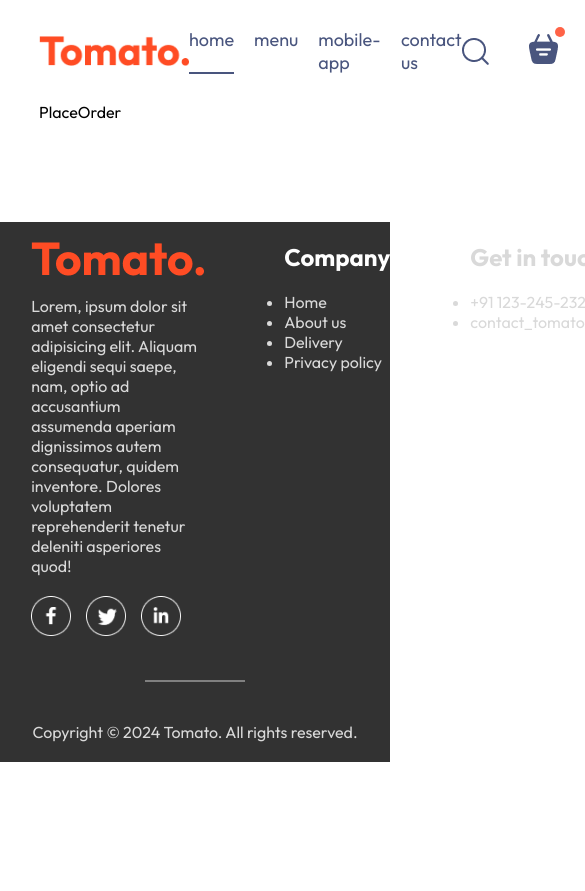
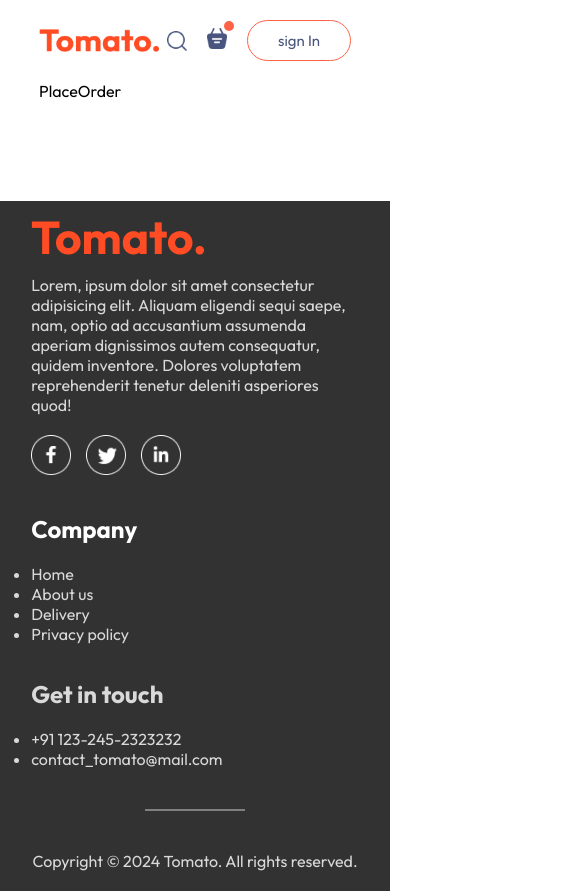
Before and after one commit to Akashkhandekar-git/Foodie, a React (Vite) app in the folder Foodie/: page /placeorder in a window 390 px wide. Shown: the top 891 px of the page, 585 px wide, since content can reach past the window. Before the commit the page ends 844 px from the top, so only its background shows below. Built offline with nearby package versions, Linux system fonts and the light colour scheme.

Commit message:
Added Responsive code

```diff
--- a/Foodie/src/Component/ExploreMenu/ExploreMenu.css
+++ b/Foodie/src/Component/ExploreMenu/ExploreMenu.css
@@ -57,3 +57,10 @@
     border: 4px solid tomato;
     padding: 2px;
 }
+
+@media(max-width:1050px){
+    .explore-menu-text{
+        max-width: 100%;
+        font-size: 14px;
+    }
+}
--- a/Foodie/src/Component/Footer/Footer.css
+++ b/Foodie/src/Component/Footer/Footer.css
@@ -45,3 +45,15 @@
     background-color: grey;
     border: none;
 }
+
+@media (max-width:750px) {
+    .footer-content{
+        display: flex;
+        flex-direction: column;
+        gap: 35px;
+    }
+.footer-copyright{
+    text-align: center;
+}
+
+}
--- a/Foodie/src/Component/Header/Header.css
+++ b/Foodie/src/Component/Header/Header.css
@@ -1,11 +1,11 @@
-.header{
+.header {
   position: relative;
   height: 34vw;
   margin: 30px auto;
   background: url("/header_img.png") no-repeat;
   background-size: contain;
 }
-.header-content{
+.header-content {
   display: flex;
   flex-direction: column;
   position: absolute;
@@ -16,17 +16,16 @@
   left: 6vw;
   animation: fadeIn 3s;
 }
-.header-content h2{
+.header-content h2 {
   font-weight: 500;
   color: white;
-    font-size: max(4.5vw , 22px);
-
+  font-size: max(4.5vw, 22px);
 }
-.header-content p{
+.header-content p {
   color: white;
   font-size: 1vw;
 }
-.header-content button{
+.header-content button {
   border: none;
   color: #747474;
   font-weight: 500;
@@ -35,3 +34,24 @@
   font-size: max(1vw, 13px);
   border-radius: 50px;
 }
+
+@media (max-width: 1050) {
+  .header {
+    height: 38vw;
+  }
+  .header-content {
+    max-width: 45%;
+  }
+}
+
+@media (max-width: 750) {
+  .header-content {
+    max-width: 45%;
+  }
+  .header-content p {
+    display: none;
+  }
+  .header-content button {
+    padding: 2vw, 4vw;
+  }
+}
--- a/Foodie/src/Component/Navbar/Navbar.css
+++ b/Foodie/src/Component/Navbar/Navbar.css
@@ -1,29 +1,26 @@
-.navbar{
+.navbar {
   padding: 20px 0px;
   display: flex;
   justify-content: space-between;
   align-items: center;
-
 }
-
-.navbar .logo{
+.navbar .logo {
   width: 150px;
-
 }
-.navbar-menu{
+.navbar-menu {
   display: flex;
   list-style: none;
   gap: 20px;
   font-size: 18px;
   color: #49557e;
 }
-.navbar-right{
+.navbar-right {
   display: flex;
   align-items: center;
   gap: 40px;
 }
 
-.navbar button{
+.navbar button {
   background: transparent;
   font-size: 16px;
   color: #49557e;
@@ -37,7 +34,7 @@
   background-color: #fff4f2;
 }
 
-.navbar .active{
+.navbar .active {
   padding-bottom: 2px;
   border-bottom: 2px solid #49557e;
 }
@@ -45,10 +42,10 @@
   cursor: pointer;
 }
 
-.navbar-search-icon{
+.navbar-search-icon {
   position: relative;
 }
-.navbar-search-icon .dot{
+.navbar-search-icon .dot {
   position: absolute;
   min-width: 10px;
   min-height: 10px;
@@ -57,3 +54,68 @@
   right: -7px;
   border-radius: 5px;
 }
+
+@media (max-width: 1050px) {
+  .navbar .logo {
+    width: 140px;
+  }
+  .navbar-menu {
+    gap: 20px;
+    font-size: 17px;
+  }
+  .navbar-right {
+    gap: 30px;
+  }
+  .navbar-right img {
+    width: 22px;
+  }
+  .navbar-right button {
+    padding: 8px, 25px;
+  }
+}
+
+@media (max-width: 900px) {
+  .navbar .logo {
+    width: 120px;
+  }
+  .navbar-menu {
+    gap: 15px;
+    font-size: 16px;
+  }
+  .navbar-right {
+    gap: 20px;
+  }
+  .navbar-right img {
+    width: 20px;
+  }
+  .navbar-right button {
+    padding: 7px, 20px;
+    font-size: 15px;
+  }
+}
+
+@media (max-width: 900px) {
+  .navbar .logo {
+    width: 120px;
+  }
+  .navbar-menu {
+    gap: 15px;
+    font-size: 16px;
+  }
+  .navbar-right {
+    gap: 20px;
+  }
+  .navbar-right img {
+    width: 20px;
+  }
+  .navbar-right button {
+    padding: 7px, 20px;
+    font-size: 15px;
+  }
+}
+
+@media (max-width: 750px) {
+  .navbar-menu {
+    display: none;
+  }
+}
--- a/Foodie/src/Component/Navbar/Navbar.jsx
+++ b/Foodie/src/Component/Navbar/Navbar.jsx
@@ -1,6 +1,7 @@
 import React, { useState } from "react";
 import { assets } from "../../assets/assets";
 import "./Navbar.css";
+import { Link } from "react-router-dom";
 
 const Navbar = () => {
   const [menu, setMenu] = useState("home");
@@ -9,10 +10,10 @@
       <div className="navbar">
         <img src={assets.logo} alt="" className="logo" />
         <ul className="navbar-menu">
-          <li onClick={()=> setMenu("home")} className={menu === "home" ? "active" : ""}>home</li>
-          <li onClick={()=> setMenu("menu")} className={menu === "menu" ? "active" : ""}>menu</li>
-          <li onClick={()=> setMenu("mobile_app")} className={menu === "mobile_app" ? "active" : ""}>mobile-app</li>
-          <li onClick={()=> setMenu("contact")} className={menu === "contact" ? "active" : ""}>contact us</li>
+          <Link to="/" onClick={()=> setMenu("home")} className={menu === "home" ? "active" : ""}>home</Link>
+          <a href="#explore-menu" onClick={()=> setMenu("menu")} className={menu === "menu" ? "active" : ""}>menu</a>
+          <a href="#app-download" onClick={()=> setMenu("mobile_app")} className={menu === "mobile_app" ? "active" : ""}>mobile-app</a>
+          <a href="#footer" onClick={()=> setMenu("contact")} className={menu === "contact" ? "active" : ""}>contact us</a>
         </ul>
         <div className="navbar-right">
           <img src={assets.search_icon} alt="" />
--- a/Foodie/src/index.css
+++ b/Foodie/src/index.css
@@ -5,6 +5,7 @@
   padding: 0;
   box-sizing: border-box;
   font-family: Outfit;
+  scroll-behavior: smooth;
 }
 body{
   min-height: 100vh;
```
Lines whose indentation alone changed are shown as unchanged.
